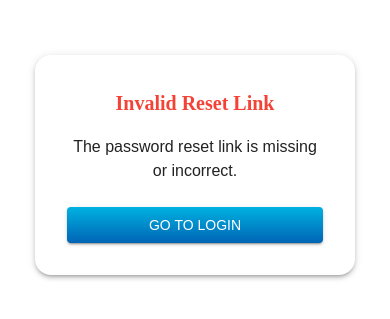
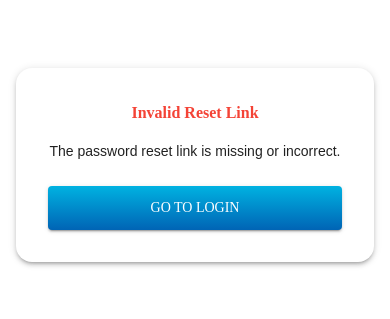
Before and after one commit to s0uth-cloud/Droptimize, a React (Vite) app: page /reset-password in a window 390 px wide. Shown: the part 257-576 px from the top of the page. Built offline with nearby package versions, Linux system fonts and the light colour scheme; no server answers; the HTML template or start-up script is replaced by a standard one.

Commit message:
feat: Update responsive design for AccountSetup, LogIn, ResetPassword, and SignUp components; enhance responsiveTheme for improved sizing

```diff
--- a/src/pages/LogIn.jsx
+++ b/src/pages/LogIn.jsx
@@ -154,14 +154,14 @@ const handleResetPassword = async () => {
         component="form"
         onSubmit={handleSubmit}
         sx={{
-          p: { xs: 3, md: 4, xl: 4, xxl: 5 },
+          p: { xs: 4, md: 5, lg: 5, xl: 6, xxl: 7 },
           width: "100%",
           maxWidth: responsiveDimensions.formWidth,
           borderRadius: "1rem",
           boxShadow: 3,
         }}
       >
-        <Stack spacing={{ xs: 1.5, md: 2, xxl: 2.5 }} alignItems="center">
+        <Stack spacing={{ xs: 2, md: 2.5, lg: 3, xxl: 3.5 }} alignItems="center">
           <Box
             component="img"
             src="/logo.svg"
--- a/src/pages/ResetPassword.jsx
+++ b/src/pages/ResetPassword.jsx
@@ -14,6 +14,7 @@ import {
 import { Visibility, VisibilityOff } from "@mui/icons-material";
 import { verifyPasswordResetCode, confirmPasswordReset } from "firebase/auth";
 import { auth } from "/src/firebaseConfig";
+import { responsiveFontSizes, responsiveDimensions } from "../theme/responsiveTheme.js";
 
 export default function ResetPasswordForm() {
   const [searchParams] = useSearchParams();
@@ -86,22 +87,39 @@ export default function ResetPasswordForm() {
   };
     if (!oobCode) {
     return (
-        <Box display="flex" justifyContent="center" alignItems="center" height="100vh">
-        <Paper sx={{ p: 4, width: 320, borderRadius: "1rem", boxShadow: 3 }}>
+        <Box display="flex" justifyContent="center" alignItems="center" height="100vh" sx={{ px: 2 }}>
+        <Paper sx={{
+          p: { xs: 4, md: 5, lg: 5, xl: 6, xxl: 7 },
+          width: "100%",
+          maxWidth: responsiveDimensions.formWidth,
+          borderRadius: "1rem",
+          boxShadow: 3
+        }}>
             <Typography
             variant="h6"
             align="center"
-            sx={{ fontFamily: "LEMON MILK", fontWeight: "bold", color: "#f44336" }}
+            sx={{
+              fontFamily: "LEMON MILK",
+              fontWeight: "bold",
+              color: "#f44336",
+              fontSize: responsiveFontSizes.h6,
+            }}
             >
             Invalid Reset Link
             </Typography>
-            <Typography align="center" sx={{ mt: 2 }}>
+            <Typography align="center" sx={{ mt: 2, fontSize: responsiveFontSizes.body1 }}>
             The password reset link is missing or incorrect.
             </Typography>
             <Button
             fullWidth
             variant="contained"
-            sx={{ mt: 3, backgroundImage: "linear-gradient(#00b2e1, #0064b5)" }}
+            sx={{
+              mt: 3,
+              backgroundImage: "linear-gradient(#00b2e1, #0064b5)",
+              height: responsiveDimensions.buttonHeight,
+              fontSize: responsiveFontSizes.button,
+              fontFamily: "LEMON MILK",
+            }}
             onClick={() => navigate("/login")}
             >
             Go to Login
@@ -113,16 +131,27 @@ export default function ResetPasswordForm() {
 
   if (success) {
     return (
-      <Box display="flex" justifyContent="center" alignItems="center" height="100vh">
-        <Paper sx={{ p: 4, width: 320, borderRadius: "1rem", boxShadow: 3 }}>
+      <Box display="flex" justifyContent="center" alignItems="center" height="100vh" sx={{ px: 2 }}>
+        <Paper sx={{
+          p: { xs: 4, md: 5, lg: 5, xl: 6, xxl: 7 },
+          width: "100%",
+          maxWidth: responsiveDimensions.formWidth,
+          borderRadius: "1rem",
+          boxShadow: 3
+        }}>
           <Typography
             variant="h5"
             align="center"
-            sx={{ fontFamily: "LEMON MILK", fontWeight: "bold", color: "#00b2e1" }}
+            sx={{
+              fontFamily: "LEMON MILK",
+              fontWeight: "bold",
+              color: "#00b2e1",
+              fontSize: responsiveFontSizes.h5,
+            }}
           >
             Password Reset Successful
           </Typography>
-          <Typography align="center" sx={{ mt: 2 }}>
+          <Typography align="center" sx={{ mt: 2, fontSize: responsiveFontSizes.body1 }}>
             Your password has been updated. You can now{" "}
             <Link href="/login" underline="hover" sx={{ color: "#00b2e1", fontWeight: 600 }}>
               log in
@@ -135,25 +164,44 @@ export default function ResetPasswordForm() {
   }
 
   return (
-    <Box display="flex" justifyContent="center" alignItems="center" height="100vh">
-      <Paper component="form" onSubmit={handleSubmit} sx={{ p: 4, width: 320, borderRadius: "1rem", boxShadow: 3 }}>
-        <Stack spacing={2} alignItems="center">
-          <Box component="img" src="/logo.svg" alt="Droptimize Logo" sx={{ maxWidth: 300, mb: 2 }} />
+    <Box display="flex" justifyContent="center" alignItems="center" height="100vh" sx={{ px: 2 }}>
+      <Paper component="form" onSubmit={handleSubmit} sx={{
+        p: { xs: 4, md: 5, lg: 5, xl: 6, xxl: 7 },
+        width: "100%",
+        maxWidth: responsiveDimensions.formWidth,
+        borderRadius: "1rem",
+        boxShadow: 3
+      }}>
+        <Stack spacing={{ xs: 2, md: 2.5, lg: 3, xxl: 3.5 }} alignItems="center">
+          <Box
+            component="img"
+            src="/logo.svg"
+            alt="Droptimize Logo"
+            sx={{
+              maxWidth: { xs: 250, md: 280, lg: 300, xl: 300, xxl: 350 },
+              mb: { xs: 1, md: 2 }
+            }}
+          />
           <Typography
             variant="h5"
             align="center"
-            sx={{ fontFamily: "LEMON MILK", fontWeight: "bold", color: "#00b2e1" }}
+            sx={{
+              fontFamily: "LEMON MILK",
+              fontWeight: "bold",
+              color: "#00b2e1",
+              fontSize: responsiveFontSizes.h5,
+            }}
           >
             Set New Password
           </Typography>
           {email && (
-            <Typography variant="body2" color="textSecondary">
+            <Typography variant="body2" color="textSecondary" sx={{ fontSize: responsiveFontSizes.body2 }}>
               Account: {email}
             </Typography>
           )}
 
           {error && (
-            <Typography color="error" align="center" sx={{ fontSize: "0.9rem" }}>
+            <Typography color="error" align="center" sx={{ fontSize: responsiveFontSizes.body2 }}>
               {error}
             </Typography>
           )}
@@ -168,6 +216,14 @@ export default function ResetPasswordForm() {
             helperText={fieldErrors.newPassword}
             fullWidth
             size="small"
+            sx={{
+              '& .MuiInputBase-root': {
+                fontSize: responsiveFontSizes.body1,
+              },
+              '& .MuiInputLabel-root': {
+                fontSize: responsiveFontSizes.body1,
+              },
+            }}
             slotProps={{
               input: {
                 endAdornment: (
@@ -191,6 +247,14 @@ export default function ResetPasswordForm() {
             helperText={fieldErrors.confirmNewPassword}
             fullWidth
             size="small"
+            sx={{
+              '& .MuiInputBase-root': {
+                fontSize: responsiveFontSizes.body1,
+              },
+              '& .MuiInputLabel-root': {
+                fontSize: responsiveFontSizes.body1,
+              },
+            }}
             slotProps={{
               input: {
                 endAdornment: (
@@ -208,14 +272,15 @@ export default function ResetPasswordForm() {
             type="submit"
             variant="contained"
             disabled={loading}
+            fullWidth
             sx={{
-              height: 50,
+              height: responsiveDimensions.buttonHeight,
               borderRadius: "10px",
               backgroundImage: "linear-gradient(#00b2e1, #0064b5)",
               fontFamily: "LEMON MILK",
-              fontSize: loading ? "16px" : "18px",
-              padding: "1rem 2rem",
-              mt: 2,
+              fontSize: responsiveFontSizes.button,
+              padding: `${responsiveDimensions.buttonPy.xs}rem ${responsiveDimensions.buttonPx.xs}rem`,
+              mt: { xs: 1.5, md: 2 },
             }}
           >
             {loading ? "Resetting..." : "Reset Password"}
--- a/src/pages/SignUp.jsx
+++ b/src/pages/SignUp.jsx
@@ -80,14 +80,14 @@ export default function SignUpForm() {
         component="form"
         onSubmit={handleSubmit}
         sx={{
-          p: { xs: 3, md: 4, xl: 4, xxl: 5 },
+          p: { xs: 4, md: 5, lg: 5, xl: 6, xxl: 7 },
           width: "100%",
           maxWidth: responsiveDimensions.formWidth,
           borderRadius: "1rem",
           boxShadow: 3
         }}
       >
-        <Stack spacing={{ xs: 1.5, md: 2, xxl: 2.5 }} alignItems="center">
+        <Stack spacing={{ xs: 2, md: 2.5, lg: 3, xxl: 3.5 }} alignItems="center">
           <Box
             component="img"
             src="/logo.svg"
--- a/src/theme/responsiveTheme.js
+++ b/src/theme/responsiveTheme.js
@@ -74,11 +74,11 @@ export const responsiveFontSizes = {
 
   // Button text
   button: {
-    xs: "0.75rem",
-    md: "0.85rem",
-    lg: "0.85rem",
-    xl: "0.85rem",
-    xxl: "1rem",
+    xs: "0.875rem",
+    md: "0.95rem",
+    lg: "1rem",
+    xl: "1rem",
+    xxl: "1.125rem",
   },
 
   // Navigation text
@@ -204,36 +204,36 @@ export const responsiveDimensions = {
 
   // Button dimensions
   buttonHeight: {
-    xs: 40,
-    md: 45,
-    lg: 50,
-    xl: 50,
-    xxl: 55,
+    xs: 44,
+    md: 48,
+    lg: 52,
+    xl: 54,
+    xxl: 58,
   },
 
   buttonPx: {
-    xs: 2,
-    md: 2.5,
-    lg: 3,
-    xl: 3,
-    xxl: 4,
+    xs: 2.5,
+    md: 3,
+    lg: 3.5,
+    xl: 4,
+    xxl: 5,
   },
 
   buttonPy: {
-    xs: 1,
-    md: 1.1,
-    lg: 1.2,
-    xl: 1.2,
-    xxl: 1.5,
+    xs: 1.1,
+    md: 1.2,
+    lg: 1.3,
+    xl: 1.4,
+    xxl: 1.6,
   },
 
   // Form field dimensions
   formWidth: {
-    xs: 280,
-    md: 300,
-    lg: 320,
-    xl: 320,
-    xxl: 380,
+    xs: 360,
+    md: 420,
+    lg: 480,
+    xl: 520,
+    xxl: 600,
   },
 
   // QR Code dimensions
```
Also changed, not shown: src/pages/AccountSeutp.jsx (+17 -7 lines).
